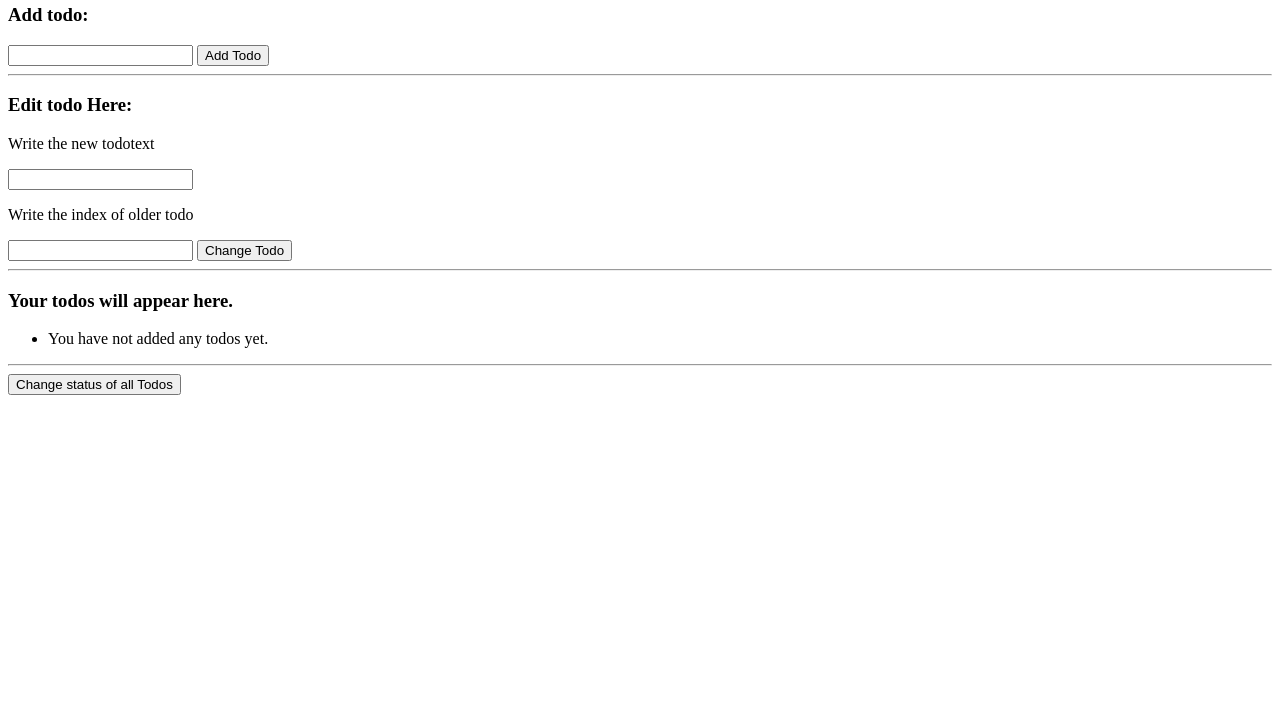
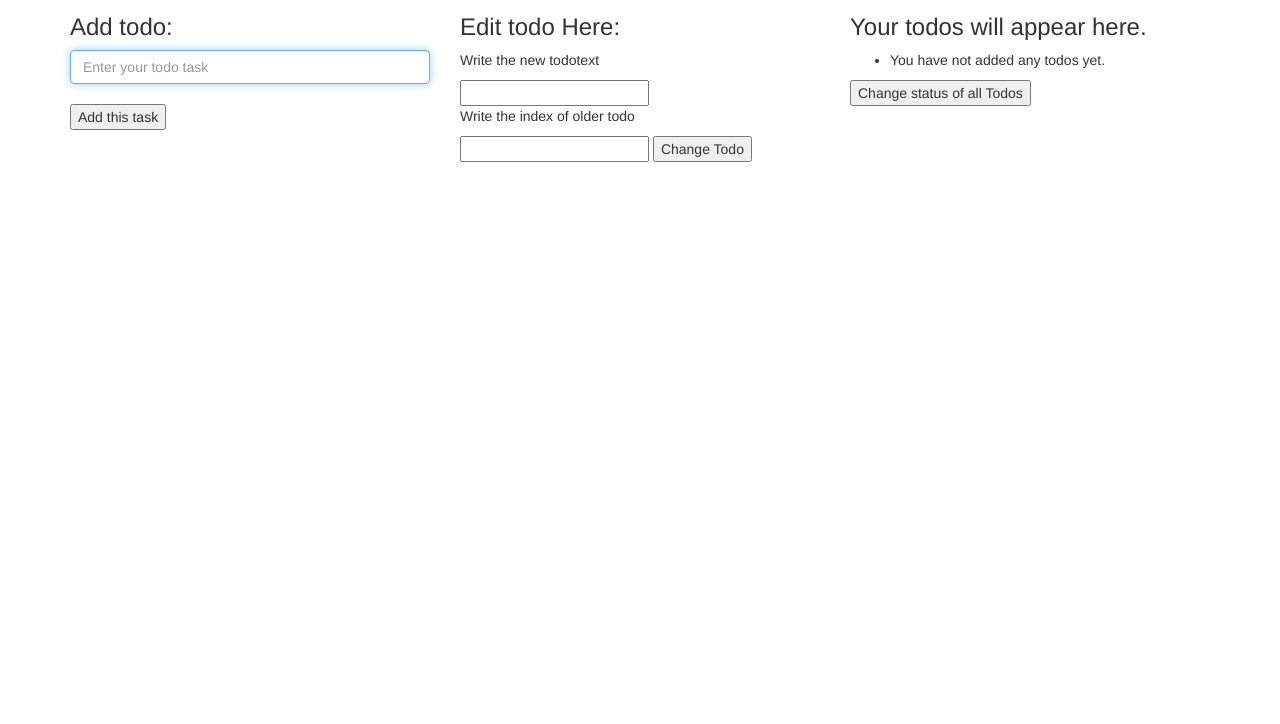
Before and after one commit to luvpreetsingh/todo-js, a plain HTML site: page index.html in a window 1280 px wide. Shown: the part 76-800 px from the top of the page. Drawn offline with nearby package versions, Linux system fonts and the light colour scheme.

Commit message:
added some bootstrap

```diff
--- a/index.html
+++ b/index.html
@@ -2,20 +2,26 @@
 <html>
 
   <head>
+    <link rel='stylesheet' href='style.css'>
+    <link rel="stylesheet" href="https://maxcdn.bootstrapcdn.com/bootstrap/3.3.7/css/bootstrap.min.css">
+    <script src="https://ajax.googleapis.com/ajax/libs/jquery/3.2.1/jquery.min.js"></script>
+    <script src="https://maxcdn.bootstrapcdn.com/bootstrap/3.3.7/js/bootstrap.min.js"></script>
+
+    <title>Todo</title>
   </head>
 
   <body>
     <h1>My todos</h1>
 
-    <div>
+  <div class='container'>
+    <div class='row'>
+    <div class='col-xs-4'>
       <h3>Add todo:</h3>
-      <input id='new_element' type='text'>
-      <button onclick='handlers.add()'>Add Todo</button>
+      <input class='form-control' id='new_element' type='text' placeholder='Enter your todo task' autofocus>
+      <button id='add_todo' onclick='handlers.add()' type='submit'>Add this task</button>
     </div>
 
-    <hr>
-
-    <div>
+    <div class='col-xs-4'>
       <h3>Edit todo Here:</h3>
       <p>Write the new todotext</p>
       <input id='new_element_to_be_added' type='text'>
@@ -24,21 +30,17 @@
       <button onclick='handlers.changetodotext()'>Change Todo</button>
     </div>
 
-    <hr>
 
-    <div>
+    <div class='col-xs-4'>
       <h3>Your todos will appear here.</h3>
       <ul>
         <li>You have not added any todos yet.</li>
       </ul>
-    </div>
-
-    <hr>
-
-    <div>
       <button onclick='handlers.toggle_all()'>Change status of all Todos</button>
     </div>
 
+  </div>
+  </div>
     <script src="script.js"></script>
 
   </body>
--- a/script.js
+++ b/script.js
@@ -85,14 +85,14 @@ var handlers = {
   },
   add: function(){
     var new_element = document.getElementById('new_element');
-    if (new_element.value === '' || new_element.value === 'Please enter a value'){
-      new_element.value = 'Please enter a value';
+    if (new_element.value === ''){
+      //new_element.value = 'Please enter a value';
     }
     else{
       todolist.add(new_element.value);
       new_element.value = '';
-   }
-    view.displaytodos();
+      view.displaytodos();
+    }
     /*
     var todoul = document.querySelector('ul');
     var newli = document.createElement('li');
@@ -129,6 +129,7 @@ var view = {
     todoul.innerHTML = '';
     for (var i=0;i < todolist.todos.length;i++){
       var newli = document.createElement('li');
+      newli.setAttribute('class','text-success');
       var todotextwithstatus = '';
       if (todolist.todos[i].completed === true){
         todotextwithstatus = '(X) - ' + todolist.todos[i].todotext + ' --> ';
@@ -170,10 +171,17 @@ var view = {
         console.log(parseInt(event.target.parentNode.id));
         handlers.togglecompleted(parseInt(event.target.parentNode.id));
     }
-
+    });
+  },
+  addhitenter: function(){
+    document.querySelector("#new_element").addEventListener("keyup", event => {
+      if(event.key !== "Enter") return;
+      document.querySelector("#add_todo").click();
+      event.preventDefault();
     });
   },
 };
 
 
 view.setupeventlisteners();
+view.addhitenter();
--- /dev/null
+++ b/style.css
@@ -0,0 +1,7 @@
+#add_todo{
+margin-top: 20px;
+}
+
+#new_element{
+margin-top:10px;
+}
```
